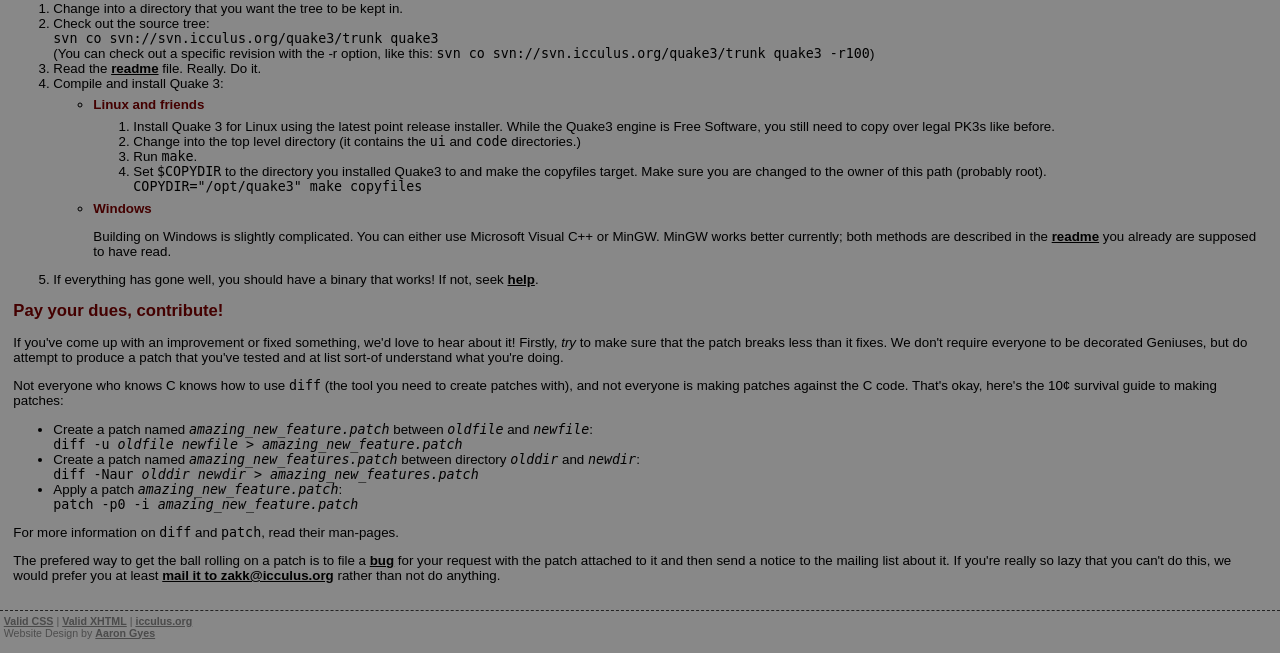
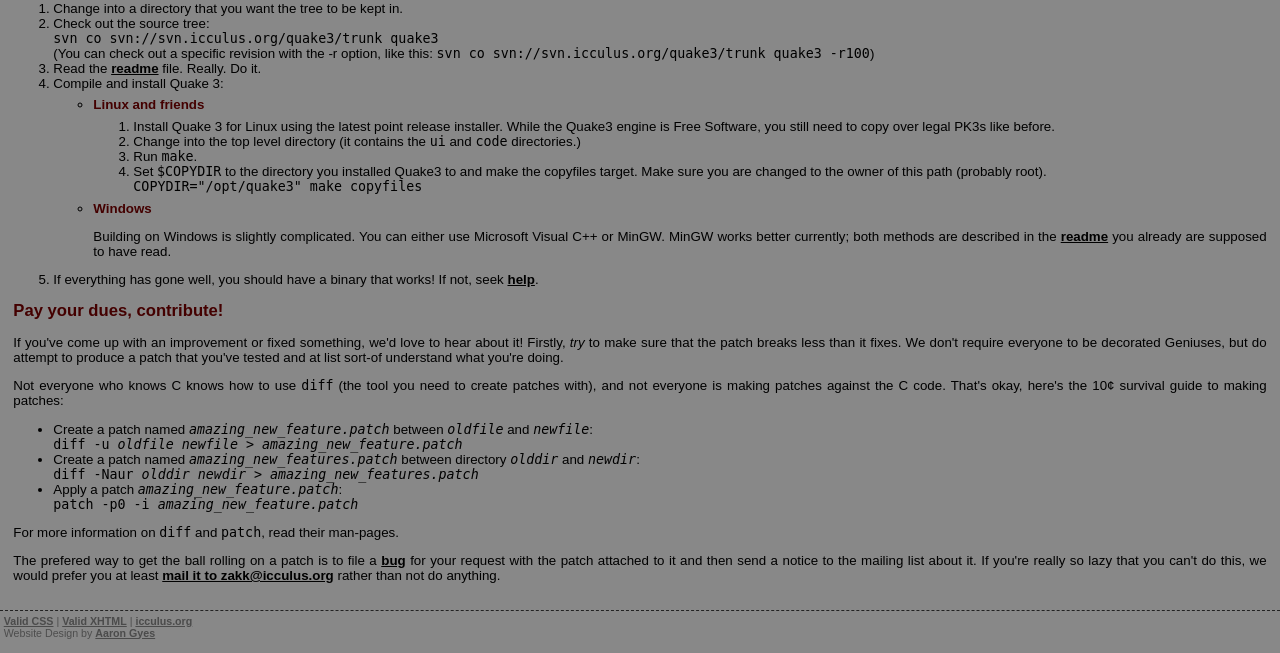
Before and after one commit to bryant/ioq3-defrag, a PHP site: page /?page=instruc in a window 1280 px wide. Shown: the part 147-800 px from the top of the page. Run offline with PHP 8.4, Linux system fonts and the light colour scheme; data that the repository does not hold is empty.

Commit message:
I think this looks better

```diff
--- a/web/ioq3.css
+++ b/web/ioq3.css
@@ -82,7 +82,8 @@ h3 {
 }
 
 img {
-	border: 0;
+	border: 1px solid black;
+	margin: .5em;
 }
 
 table {
@@ -111,6 +112,10 @@ td {
 	padding: .20em;
 }
 
+p {
+	text-align: justify;
+}
+
 .right {
 	float: right;
 }
```
